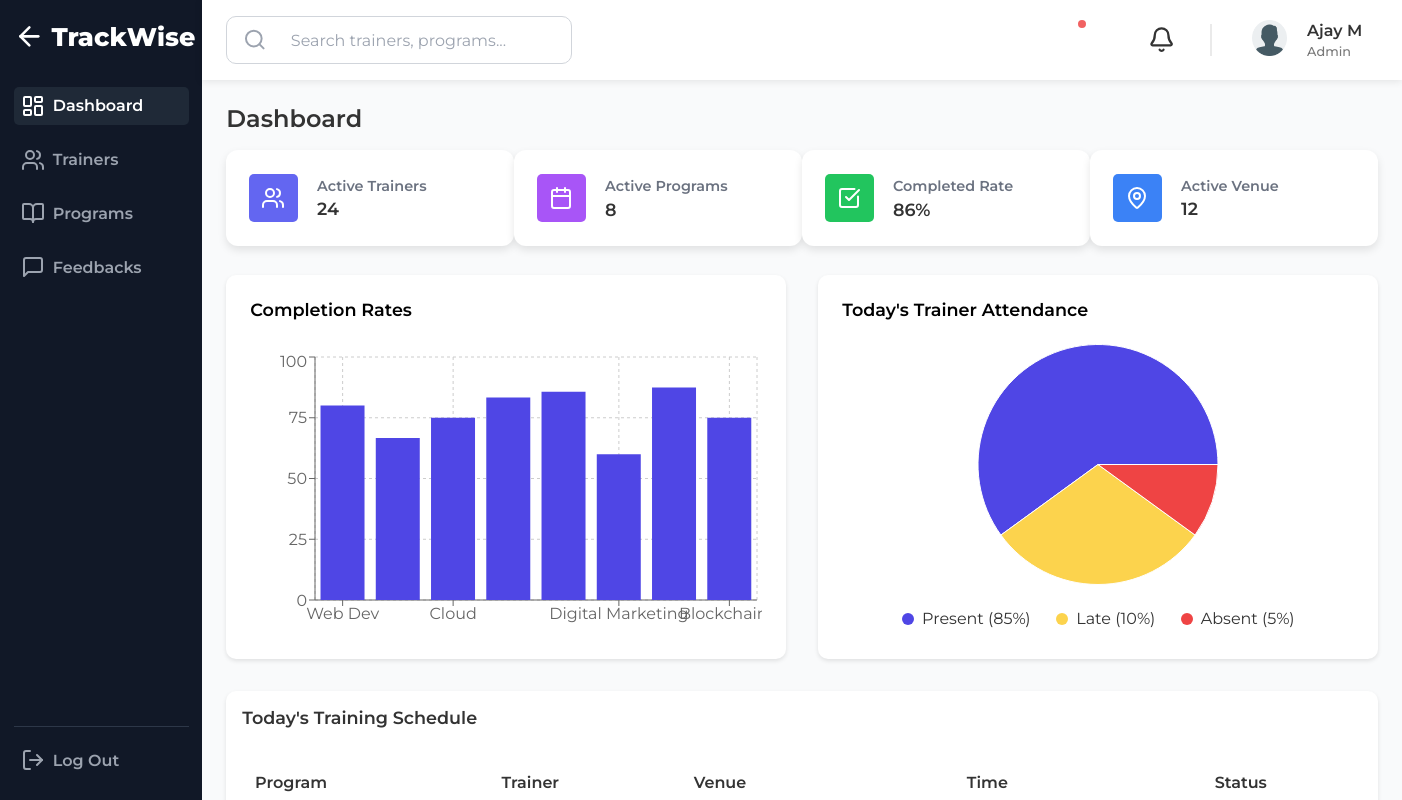
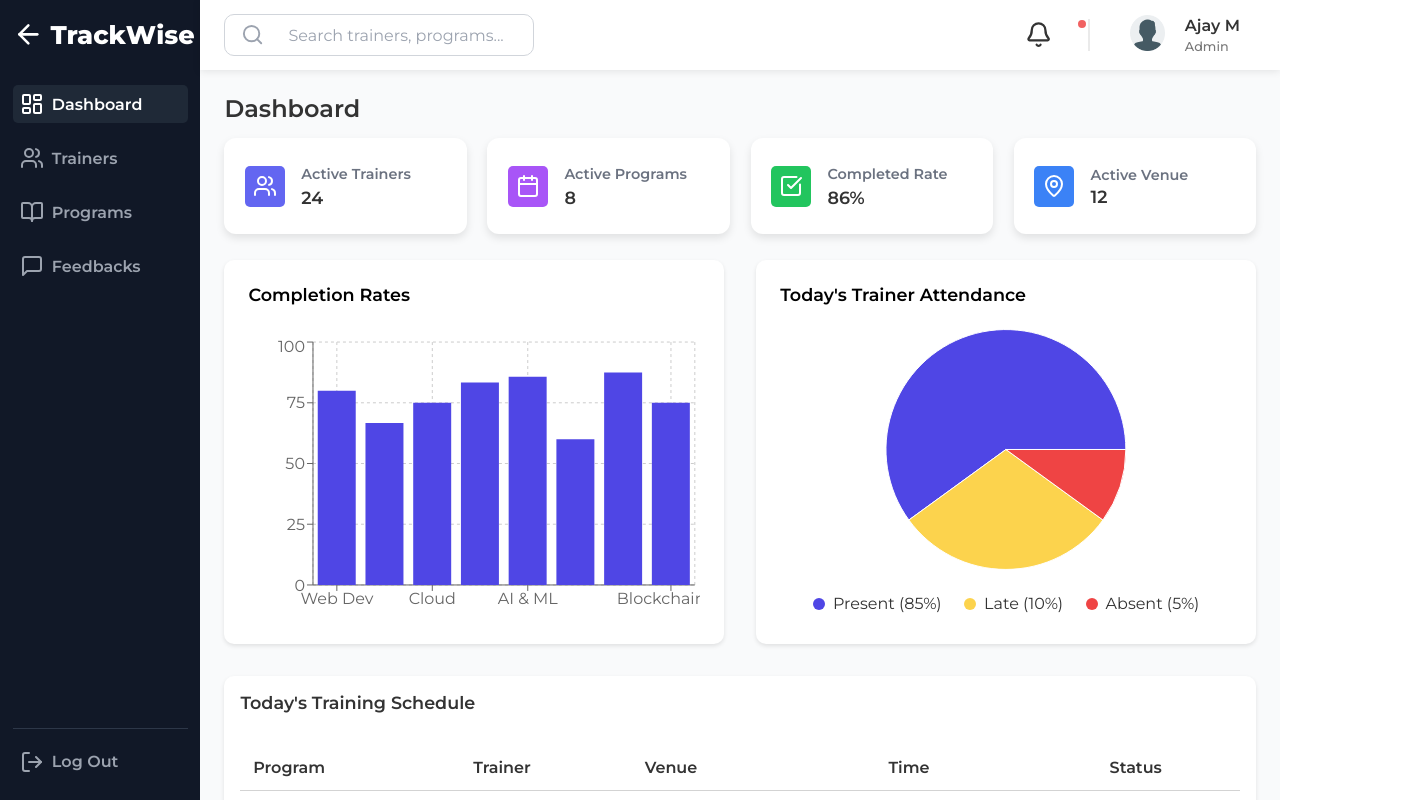
Before and after one commit to benn-3/Track_Wise, a React (Vite) app in the folder client/: page / in a window 1280 px wide. Shown: the whole page, 1402 px wide, since content can reach past the window. Built offline with nearby package versions, Linux system fonts and the light colour scheme; a web font is replaced by a local one.

Commit message:
useCallBack - List

```diff
--- a/client/src/components/Header/header.css
+++ b/client/src/components/Header/header.css
@@ -1,6 +1,7 @@
 .header-container {
   display: flex;
   height: 10%;
+  max-height:70px;
   background-color: white;
   box-shadow: 0 1px 8px rgba(0, 0, 0, 0.1);
   align-items: center;
--- a/client/src/pages/Dashboard/dashboard.css
+++ b/client/src/pages/Dashboard/dashboard.css
@@ -29,12 +29,13 @@
   justify-content: space-between;
   margin-bottom: 2.5%;
   margin-top: 1.5%;
+  gap: 2%;
 }
 
 .dashboard-info-card {
   display: flex;
   flex-direction: row;
-  width: 18rem;
+ flex: 1;
   height: 6rem;
   background-color: white;
   border-radius: 12px;
```
